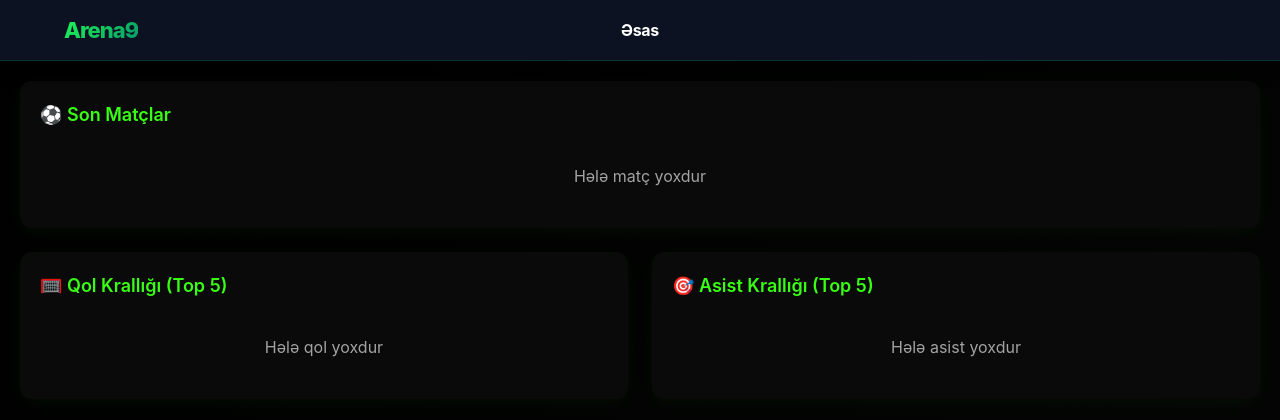
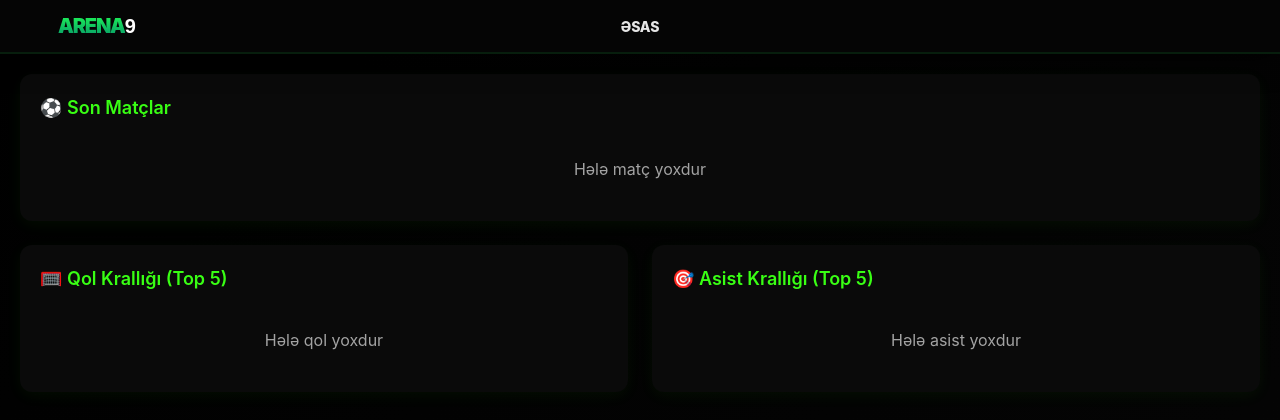
Before and after one commit to metin011/arena9.github.io, a Flask app: page / in a window 1280 px wide. Shown: the top 420 px of the page. Run offline with Flask 3, Linux system fonts and the light colour scheme; data that the repository does not hold is empty; some libraries are stand-ins or nearby versions.

Commit message:
Further refine top header with premium obsidian/neon theme and admin icon

```diff
--- a/templates/spa.html
+++ b/templates/spa.html
@@ -262,17 +262,17 @@
     }
 
     header {
-      padding: 12px 16px;
+      padding: 10px 16px;
       display: flex;
       justify-content: space-between;
       align-items: center;
       position: sticky;
       top: 0;
-      background: rgba(15, 23, 42, 0.8);
-      backdrop-filter: blur(12px);
-      -webkit-backdrop-filter: blur(12px);
-      border-bottom: 1px solid rgba(16, 185, 129, 0.2);
-      box-shadow: 0 4px 20px rgba(0, 0, 0, 0.4);
+      background: #050505;
+      backdrop-filter: blur(20px);
+      -webkit-backdrop-filter: blur(20px);
+      border-bottom: 2px solid rgba(31, 249, 86, 0.1);
+      box-shadow: 0 4px 30px rgba(0, 0, 0, 0.8);
       z-index: 1000;
     }
 
@@ -280,7 +280,7 @@
     .header-right {
       display: flex;
       align-items: center;
-      gap: 12px;
+      gap: 10px;
       flex: 1;
     }
 
@@ -291,46 +291,60 @@
     .header-logo-container {
       display: flex;
       align-items: center;
-      gap: 8px;
+      gap: 6px;
     }
 
     .header-logo {
-      font-size: 22px;
-      font-weight: 800;
-      background: linear-gradient(135deg, #1ff956 0%, #059669 100%);
+      font-size: 20px;
+      font-weight: 900;
+      color: #fff;
+      letter-spacing: -1.2px;
+      text-transform: uppercase;
+      font-family: 'Outfit', sans-serif;
+    }
+
+    .header-logo span {
+      background: linear-gradient(180deg, #1ff956 0%, #059669 100%);
       -webkit-background-clip: text;
       background-clip: text;
       -webkit-text-fill-color: transparent;
-      letter-spacing: -1px;
     }
 
     .admin-badge {
-      font-size: 9px;
-      background: rgba(16, 185, 129, 0.1);
+      font-size: 10px;
+      background: rgba(31, 249, 86, 0.08);
       color: #1ff956;
-      border: 1px solid rgba(16, 185, 129, 0.3);
-      padding: 2px 6px;
-      border-radius: 20px;
-      font-weight: 700;
+      border: 1px solid rgba(31, 249, 86, 0.2);
+      padding: 3px 8px;
+      border-radius: 6px;
+      font-weight: 800;
       text-transform: uppercase;
-      letter-spacing: 0.5px;
+      letter-spacing: 1px;
       cursor: pointer;
       display: none;
       /* Controlled by JS */
+      align-items: center;
+      gap: 5px;
+      transition: all 0.3s ease;
+    }
+
+    .admin-badge:hover {
+      background: rgba(31, 249, 86, 0.15);
+      box-shadow: 0 0 10px rgba(31, 249, 86, 0.2);
     }
 
     .admin-badge.active {
-      display: flex;
-      align-items: center;
-      gap: 3px;
+      display: inline-flex;
     }
 
     #page-header-title {
-      font-weight: 700;
-      font-size: 16px;
+      font-weight: 800;
+      font-size: 14px;
       text-align: center;
-      letter-spacing: -0.3px;
+      letter-spacing: -0.2px;
       color: #fff;
+      opacity: 0.9;
+      text-transform: uppercase;
       overflow: hidden;
       text-overflow: ellipsis;
       white-space: nowrap;
@@ -338,24 +352,25 @@
     }
 
     .header-icon {
-      font-size: 20px;
-      width: 36px;
-      height: 36px;
+      font-size: 18px;
+      width: 32px;
+      height: 32px;
       cursor: pointer;
       display: flex;
       align-items: center;
       justify-content: center;
-      border-radius: 10px;
-      background: rgba(255, 255, 255, 0.05);
+      border-radius: 8px;
+      background: transparent;
       border: 1px solid rgba(255, 255, 255, 0.1);
-      transition: all 0.2s ease;
+      transition: all 0.2s cubic-bezier(0.4, 0, 0.2, 1);
       color: #fff;
     }
 
     .header-icon:hover {
-      background: rgba(16, 185, 129, 0.2);
+      background: rgba(31, 249, 86, 0.1);
       border-color: #1ff956;
       color: #1ff956;
+      box-shadow: 0 0 15px rgba(31, 249, 86, 0.2);
     }
 
     .page-container {
@@ -1095,11 +1110,14 @@
   <header>
     <div class="header-left">
       <div id="back-header-btn" class="header-icon" style="visibility: hidden" onclick="goBack()">
-        <span class="material-symbols-outlined">arrow_back</span>
+        <span class="material-symbols-outlined" style="font-size: 18px;">arrow_back_ios_new</span>
       </div>
       <div class="header-logo-container">
-        <span class="header-logo" onclick="changePage('ana-sayfa', 'Əsas')">Arena9</span>
-        <div id="admin-indicator" class="admin-badge" onclick="showLogin()">Admin</div>
+        <span class="header-logo" onclick="changePage('ana-sayfa', 'Əsas')"><span>ARENA</span>9</span>
+        <div id="admin-indicator" class="admin-badge" onclick="showLogin()">
+          <span class="material-symbols-outlined" style="font-size: 14px;">verified_user</span>
+          <span>Admin</span>
+        </div>
       </div>
     </div>
 
@@ -1107,11 +1125,12 @@
 
     <div class="header-right">
       <button id="edit-header-btn" class="header-icon" style="visibility: hidden" onclick="toggleEdit()">
-        <span class="material-symbols-outlined">edit</span>
+        <span class="material-symbols-outlined" style="font-size: 18px;">settings_suggest</span>
       </button>
-      <div id="non-admin-login-trigger" style="width: 24px; visibility: hidden;"></div>
+      <div id="non-admin-login-trigger" style="width: 24px; pointer-events: none;"></div>
     </div>
   </header>
+
 
   <div class="page-container">
     <div id="ana-sayfa" class="page active-page">
@@ -1677,7 +1696,6 @@
       if (adminIndicator) {
         if (isAdmin) {
           adminIndicator.classList.add('active');
-          adminIndicator.innerHTML = '<span class="loading" style="width:6px;height:6px;margin-right:4px;"></span> Admin';
         } else {
           adminIndicator.classList.remove('active');
         }
@@ -1688,6 +1706,7 @@
         editBtn.style.visibility = (isAdmin && currentPage === 'player-profile') ? 'visible' : 'hidden';
       }
     }
+
 
 
 
```
